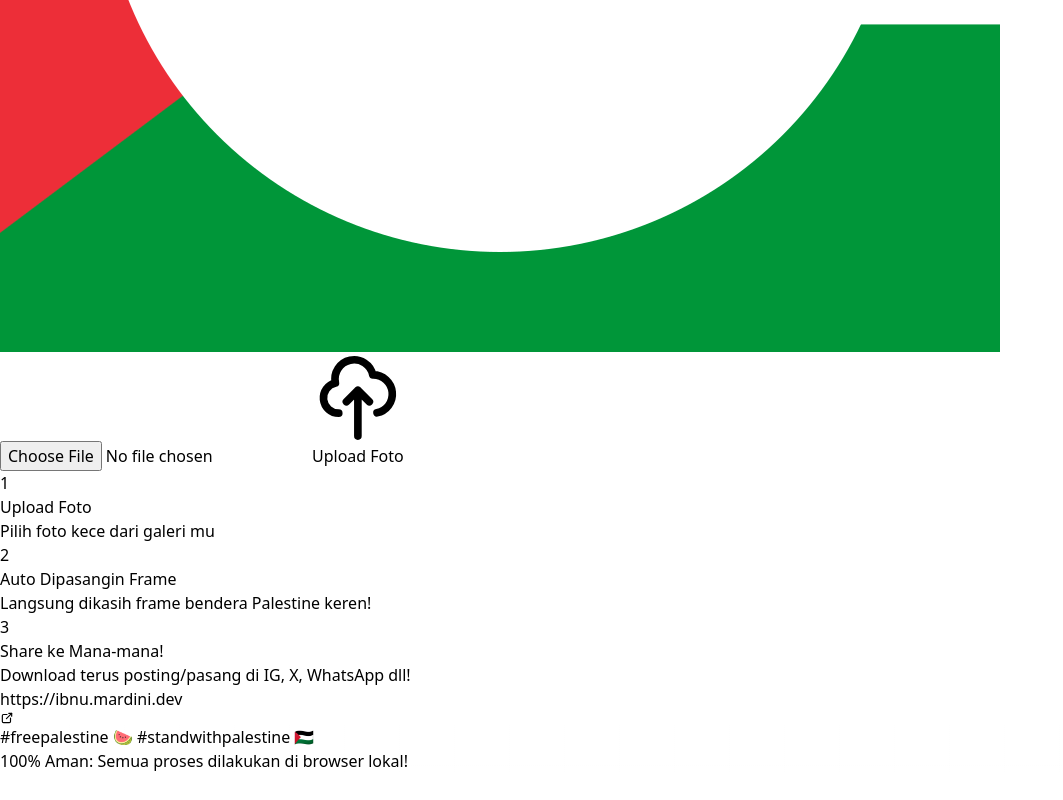
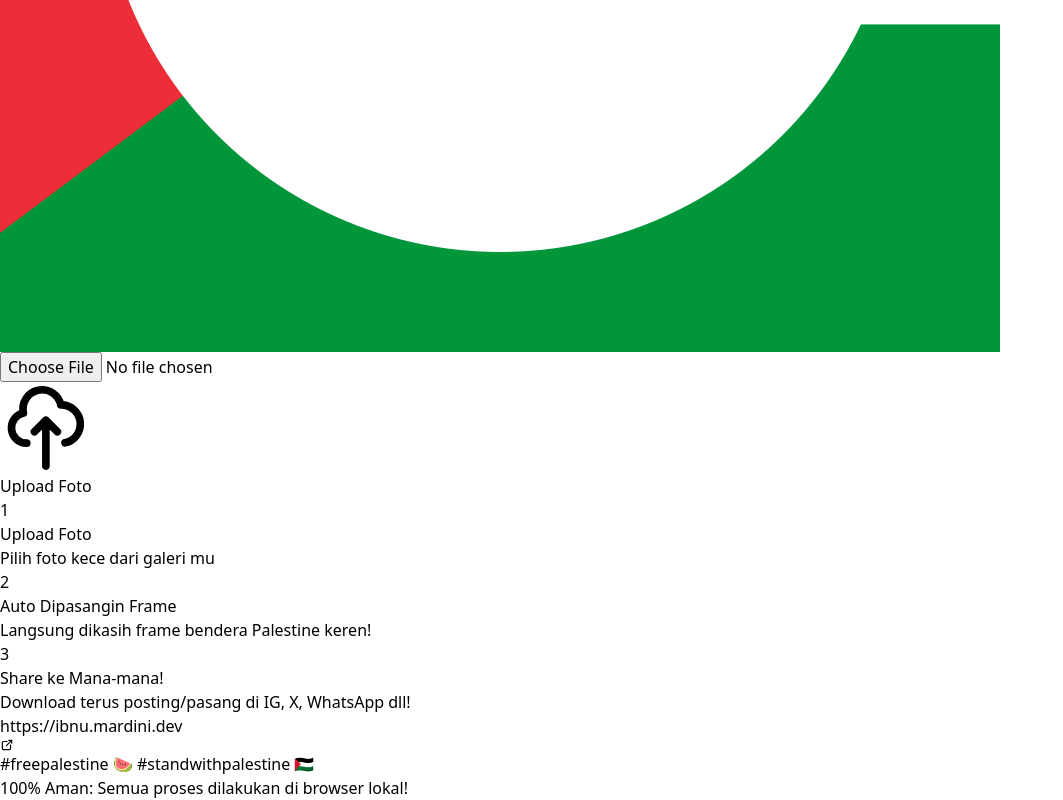
Before and after one commit to ibnumardini/palestine-twibbon, a React (Vite) app: page / in a window 1280 px wide. Shown: the part 918-1718 px from the top of the page, without its empty margins (0-1063 px from the left). Before the commit the page ends 1691 px from the top, so only its background shows below. Built offline with nearby package versions, Linux system fonts and the light colour scheme; the HTML template or start-up script is replaced by a standard one.

Commit message:
fix: Adjust button layout in PreviewSection for better alignment

```diff
--- a/src/components/DownloadButton.jsx
+++ b/src/components/DownloadButton.jsx
@@ -4,7 +4,7 @@ export const DownloadButton = ({ onClick, visible = false }) => {
   return (
     <button
       onClick={onClick}
-      className="ml-4 inline-flex items-center gap-x-2 py-3 px-6 bg-red-600 hover:bg-red-700 text-white font-semibold rounded-lg shadow-md transition-colors"
+      className="mt-2 sm:mt-0 sm:ml-4 inline-flex items-center justify-center gap-x-2 py-3 px-4 sm:px-6 bg-red-600 hover:bg-red-700 text-white font-semibold rounded-lg shadow-md transition-colors"
     >
       <svg
         className="w-5 h-5"
--- a/src/components/PreviewSection.jsx
+++ b/src/components/PreviewSection.jsx
@@ -39,8 +39,10 @@ export const PreviewSection = ({
           className="hidden"
         />
 
-        <UploadButton onClick={handleUploadClick} />
-        <DownloadButton onClick={handleDownload} visible={!!previewUrl} />
+        <div className="flex flex-col sm:flex-row sm:justify-center items-center">
+          <UploadButton onClick={handleUploadClick} />
+          <DownloadButton onClick={handleDownload} visible={!!previewUrl} />
+        </div>
       </div>
     </div>
   );
```
